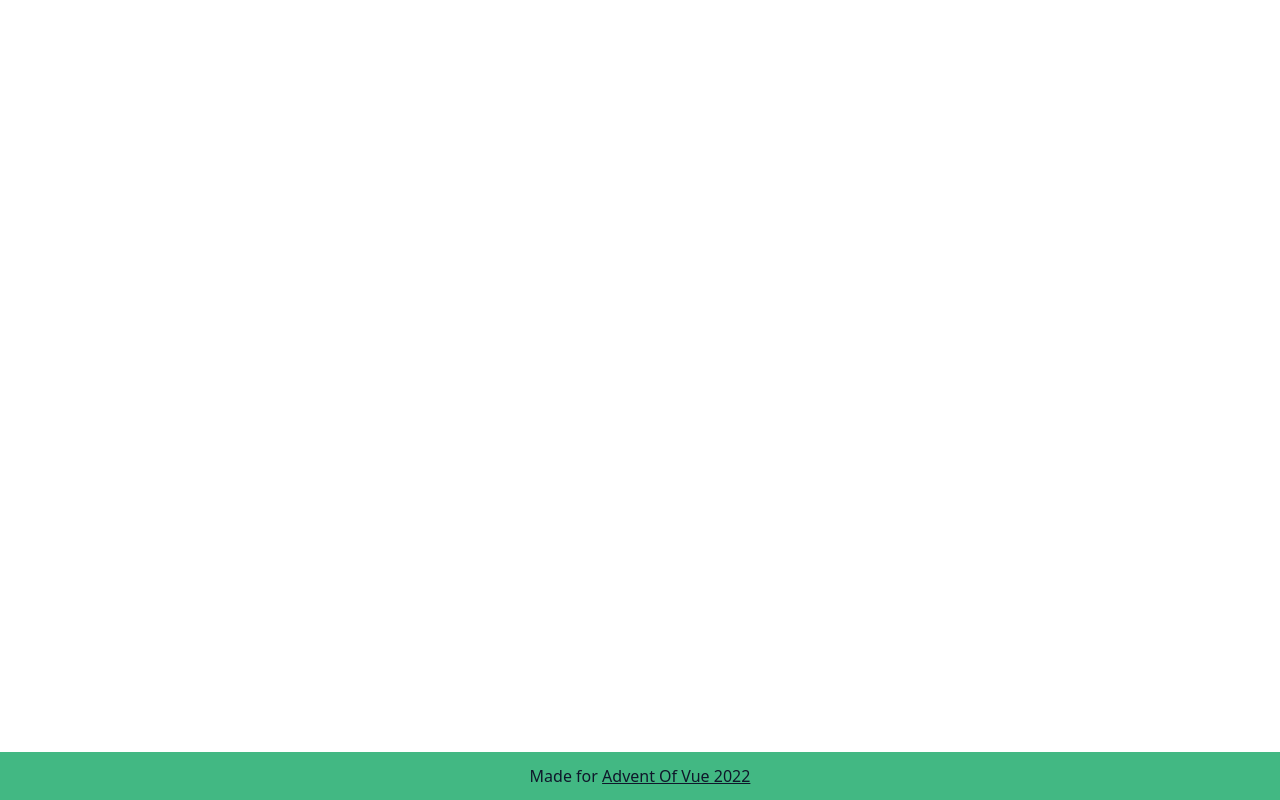
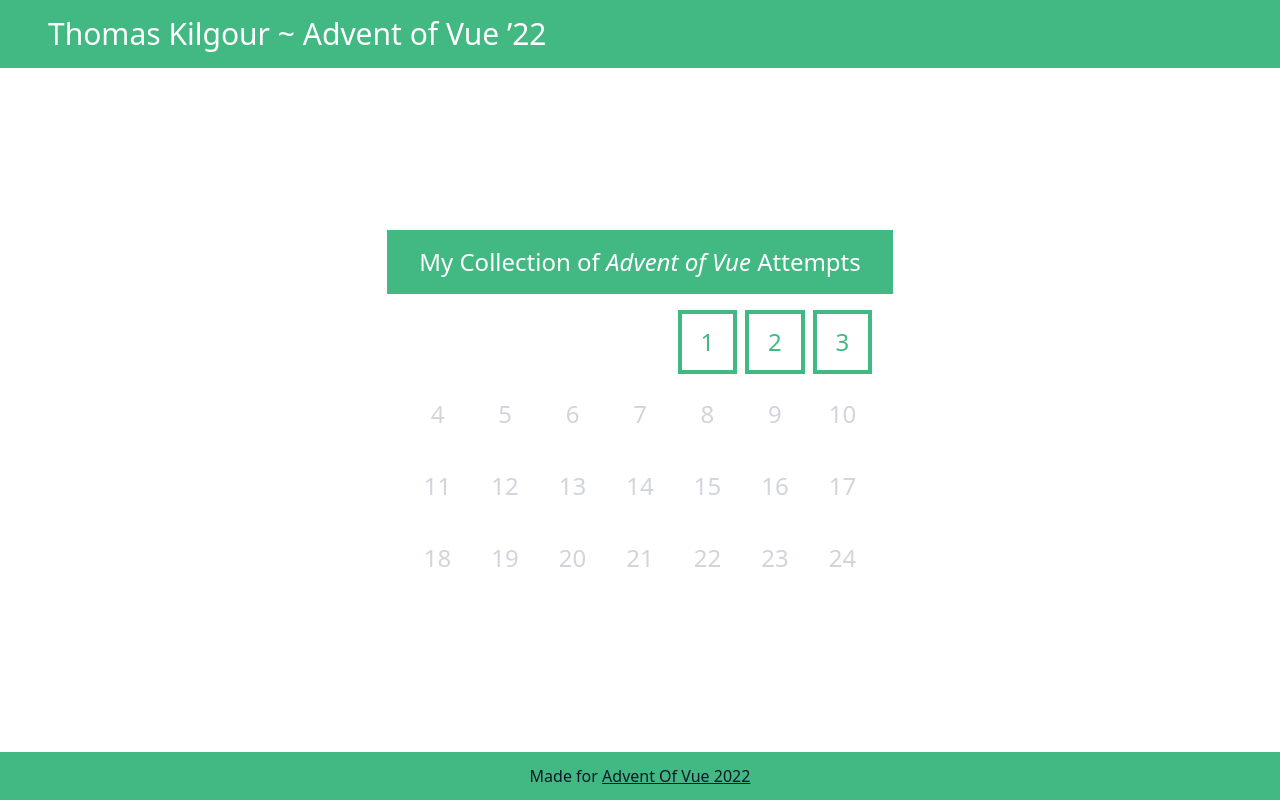
Before and after one commit to tkilgour/advent-of-vue, a Vue app: page / in a window 1280 px wide. Built offline with nearby package versions, Linux system fonts and the light colour scheme.

Commit message:
create calendar views

```diff
--- a/index.html
+++ b/index.html
@@ -1,24 +1,13 @@
 <!DOCTYPE html>
-<html lang="en" class="w-screen h-screen">
+<html lang="en" class="h-screen w-screen">
   <head>
     <meta charset="UTF-8" />
     <link rel="icon" href="/favicon.ico" />
     <meta name="viewport" content="width=device-width, initial-scale=1.0" />
     <title>Advent Of Vue Challenge</title>
   </head>
-  <body class="m-0 p-0 w-full h-full">
-    <div id="app" class="w-full h-full"></div>
-    <footer class="bottom-0 fixed w-full bg-green text-gray-dark p-3 text-center">
-      Made for
-      <a
-        href="https://adventofvue.com"
-        target="_blank"
-        rel="noreferrer noopener"
-        class="underline hover:bg-gray-dark hover:text-green"
-      >
-        Advent Of Vue 2022
-      </a>
-    </footer>
+  <body class="m-0 h-full w-full p-0">
+    <div id="app" class="h-full w-full"></div>
     <script type="module" src="/src/main.js"></script>
   </body>
 </html>
--- a/src/App.vue
+++ b/src/App.vue
@@ -1,7 +1,67 @@
 <template>
-  <RouterView />
+  <div class="h-full flex flex-col justify-between">
+    <header class="flex flex-col gap-4 md:flex-row items-center justify-between bg-green text-white px-6 sm:px-12 py-4">
+      <router-link to="/">
+        <h1 class="text-xl sm:text-3xl">Thomas Kilgour ~ Advent of Vue &rsquo;22</h1>
+      </router-link>
+      <div v-if="(currentRouteIndex >= 0)" class="flex items-center gap-8">
+        <router-link v-if="prevDayPath" :to="prevDayPath" class="hover:border-b focus:border-b outline-none"
+          aria-label="previous">
+          <svg xmlns="http://www.w3.org/2000/svg" fill="none" viewBox="0 0 24 24" stroke-width="1.5"
+            stroke="currentColor" class="w-6 h-6">
+            <path stroke-linecap="round" stroke-linejoin="round" d="M15.75 19.5L8.25 12l7.5-7.5" />
+          </svg>
+        </router-link>
+        <svg v-else xmlns="http://www.w3.org/2000/svg" fill="none" viewBox="0 0 24 24" stroke-width="1.5"
+          stroke="currentColor" class="w-6 h-6 opacity-25">
+          <path stroke-linecap="round" stroke-linejoin="round" d="M15.75 19.5L8.25 12l7.5-7.5" />
+        </svg>
+        <span class="text-2xl">Day {{ currentDay }}</span>
+        <router-link v-if="nextDayPath" :to="nextDayPath" class="hover:border-b focus:border-b outline-none"
+          aria-label="next">
+          <svg xmlns="http://www.w3.org/2000/svg" fill="none" viewBox="0 0 24 24" stroke-width="1.5"
+            stroke="currentColor" class="w-6 h-6">
+            <path stroke-linecap="round" stroke-linejoin="round" d="M8.25 4.5l7.5 7.5-7.5 7.5" />
+          </svg>
+        </router-link>
+        <svg v-else xmlns="http://www.w3.org/2000/svg" fill="none" viewBox="0 0 24 24" stroke-width="1.5"
+          stroke="currentColor" class="w-6 h-6 opacity-25">
+          <path stroke-linecap="round" stroke-linejoin="round" d="M8.25 4.5l7.5 7.5-7.5 7.5" />
+        </svg>
+      </div>
+    </header>
+    <RouterView />
+    <footer class="bottom-0 w-full bg-green text-gray-dark p-3 text-center">
+      Made for
+      <a href="https://adventofvue.com" target="_blank" rel="noreferrer noopener"
+        class="underline hover:bg-gray-dark hover:text-green">
+        Advent Of Vue 2022
+      </a>
+    </footer>
+  </div>
 </template>
 
 <script setup>
-import { RouterView } from 'vue-router';
+import { computed } from 'vue';
+import { RouterView, useRouter } from 'vue-router';
+
+const router = useRouter()
+
+const currentDay = computed(() => {
+  return router.currentRoute.value.path.split('-')[1]
+})
+
+const dayRoutes = router.getRoutes().filter(route => route.path.includes('/day-'))
+const currentRouteIndex = computed(() => dayRoutes.findIndex(route => route.path == router.currentRoute.value.path))
+
+const prevDayPath = computed(() => {
+  if (currentRouteIndex.value > 0) {
+    return dayRoutes[currentRouteIndex.value - 1].path
+  }
+})
+const nextDayPath = computed(() => {
+  if (dayRoutes.length > currentRouteIndex.value + 1) {
+    return dayRoutes[currentRouteIndex.value + 1].path
+  }
+})
 </script>
--- /dev/null
+++ b/src/components/CalendarDay.vue
@@ -0,0 +1,22 @@
+<template>
+  <router-link v-if="isLink" :to="`/day-${date}`"
+    class="justify-self-stretch grid place-items-center text-2xl text-green py-3 border-4 border-green transition-colors hover:bg-green hover:text-white focus:bg-green focus:text-white outline-none">
+    {{ date }}
+  </router-link>
+  <div v-else class="text-2xl text-gray-300 px-4 py-4">
+    {{ date }}
+  </div>
+</template>
+
+<script setup>
+defineProps({
+  isLink: {
+    type: Boolean,
+    default: false
+  },
+  date: {
+    type: Number,
+    required: true
+  }
+})
+</script>
--- a/src/components/Day3.vue
+++ /dev/null
@@ -1,44 +0,0 @@
-<template>
-  <div class="w-full h-full flex justify-center items-center p-10">
-    <div>
-      <div class="shadow-md relative bg-white p-5 rounded-lg border-gray-100 border-[1px]">
-        <CountdownHeader />
-        <main class="flex justify-center">
-          <CountdownSegment label="days" :number="Math.floor(deltaInSecs / (60 * 60 * 24))" />
-          <CountdownSegment label="hours" :number="Math.floor((deltaInSecs % (60 * 60 * 24)) / (60 * 60))" />
-          <CountdownSegment label="minutes" :number="Math.floor((deltaInSecs % (60 * 60)) / 60)" />
-          <CountdownSegment label="seconds" :number="Math.floor((deltaInSecs % (60)))" />
-        </main>
-        <p>{{ delta }}</p>
-      </div>
-      <h4 class="mt-10 text-gray-400 text-center text-sm">
-        This challenge brought to you by <a href="https://vueschool.io/" class="underline">Vue School</a>
-      </h4>
-    </div>
-  </div>
-</template>
-
-<script setup>
-import { computed } from 'vue'
-import CountdownHeader from './CountdownHeader.vue'
-import CountdownSegment from './CountdownSegment.vue'
-import { useNow } from '@vueuse/core'
-const now = useNow()
-const christmas = new Date('12/25/2022 00:00:00')
-
-const deltaInSecs = computed(() => {
-  return Math.round((christmas.getTime() - now.value.getTime()) / (1000))
-})
-
-</script>
-
-
-<style>
-div {
-  display: block;
-}
-
-body {
-  @apply bg-gray-100;
-}
-</style>
--- a/src/router.js
+++ b/src/router.js
@@ -3,16 +3,22 @@
   createWebHistory,
 } from "vue-router";
 
-const Day1 = () => import('./components/Day1.vue')
-const Day2 = () => import('./components/Day2.vue')
-const Day3 = () => import('./components/Day3.vue')
+const days = [1, 2, 3]
+
+const Home = () => import('./views/HomeView.vue')
+
+const routes = days.map(day => {
+  return {
+    path: `/day-${day}`,
+    component: () => import(`./views/Day${day}.vue`)
+  }
+})
 
 const router = createRouter({
   history: createWebHistory(import.meta.env.BASE_URL),
   routes: [
-    { path: "/day-1", component: Day1 },
-    { path: "/day-2", component: Day2 },
-    { path: "/day-3", component: Day3 },
+    { path: "/", component: Home },
+    ...routes
   ],
 });
 
--- a/src/components/Day2.vue
+++ b/src/views/Day2.vue
@@ -1,5 +1,5 @@
 <template>
-  <main class="w-full h-full flex justify-center items-center">
+  <main class="w-full flex justify-center items-center">
     <div class="w-72 h-72 flex flex-col items-stretch justify-end gap-4">
       <TextBubble isSetup v-if="!loading">
         {{ setup }}
@@ -18,7 +18,7 @@
 
 <script setup>
 import { ref } from 'vue'
-import TextBubble from './TextBubble.vue';
+import TextBubble from '@/components/TextBubble.vue';
 
 const loading = ref(false)
 const setup = ref('')
--- a/src/views/Day3.vue
+++ b/src/views/Day3.vue
@@ -1,5 +1,5 @@
 <template>
-  <div class="w-full h-full flex justify-center items-center p-10">
+  <div class="w-full flex justify-center items-center p-10">
     <div>
       <div class="shadow-md relative bg-white p-5 rounded-lg border-gray-100 border-[1px]">
         <CountdownHeader />
--- /dev/null
+++ b/src/views/HomeView.vue
@@ -0,0 +1,23 @@
+<template>
+  <div class="w-full flex flex-col gap-4 justify-center items-center p-10">
+    <h1 class="text-2xl text-white bg-green px-8 py-4">My Collection of <em>Advent of
+        Vue</em>
+      Attempts
+    </h1>
+
+    <div class="grid grid-cols-7 place-items-center gap-2">
+      <CalendarDay v-for="n in 24" :key="n" :class="{ 'col-start-5': n === 1 }" :date="n" :isLink="routeExists(n)" />
+    </div>
+  </div>
+</template>
+
+<script setup>
+import CalendarDay from '../components/CalendarDay.vue';
+import { useRouter } from 'vue-router';
+
+const router = useRouter()
+
+const routeExists = (date) => {
+  return router.getRoutes().some(route => route.path === `/day-${date}`)
+}
+</script>
```
Also changed, not shown: src/views/Day1.vue (renamed from src/components/Day1.vue).
